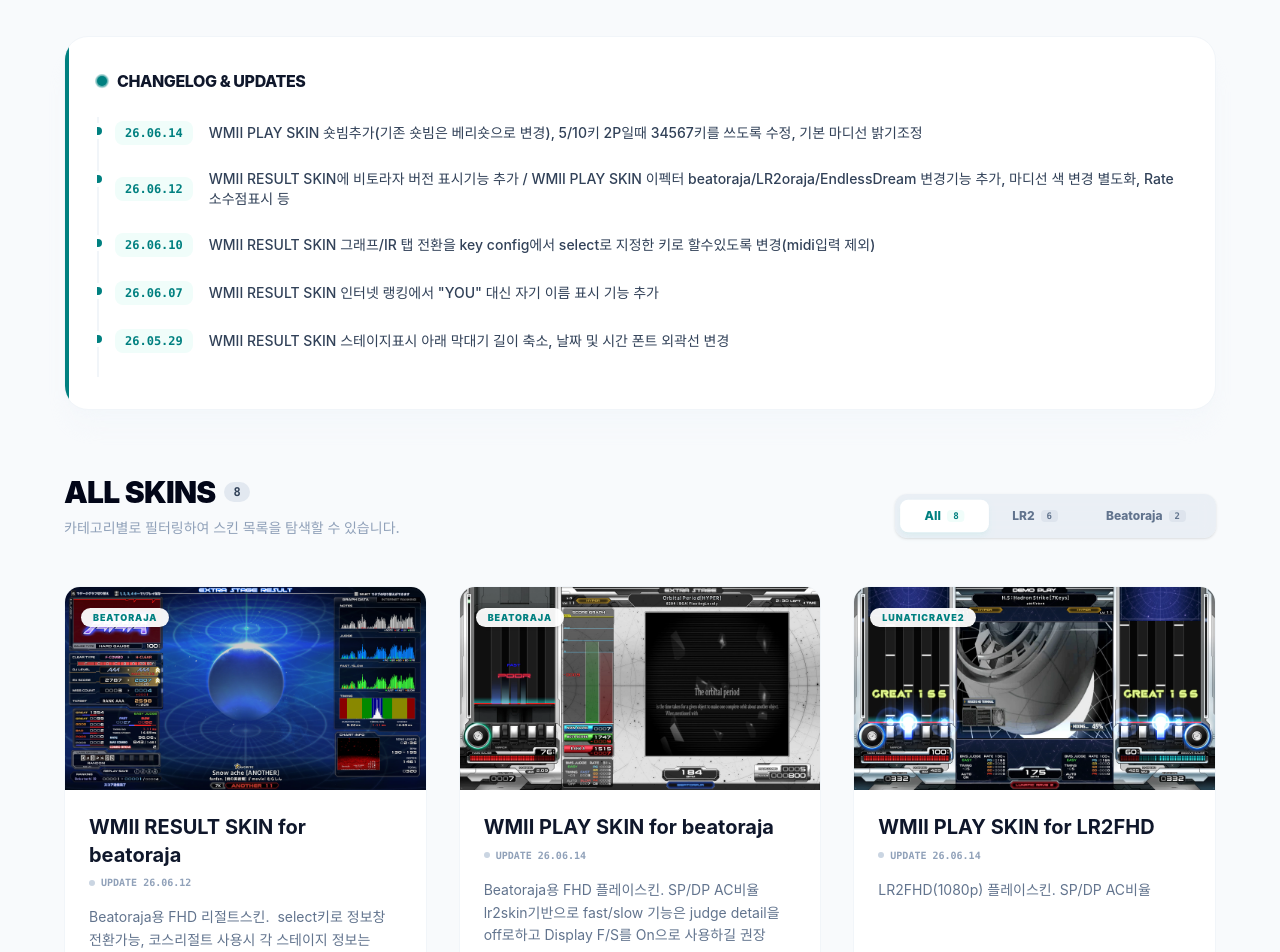
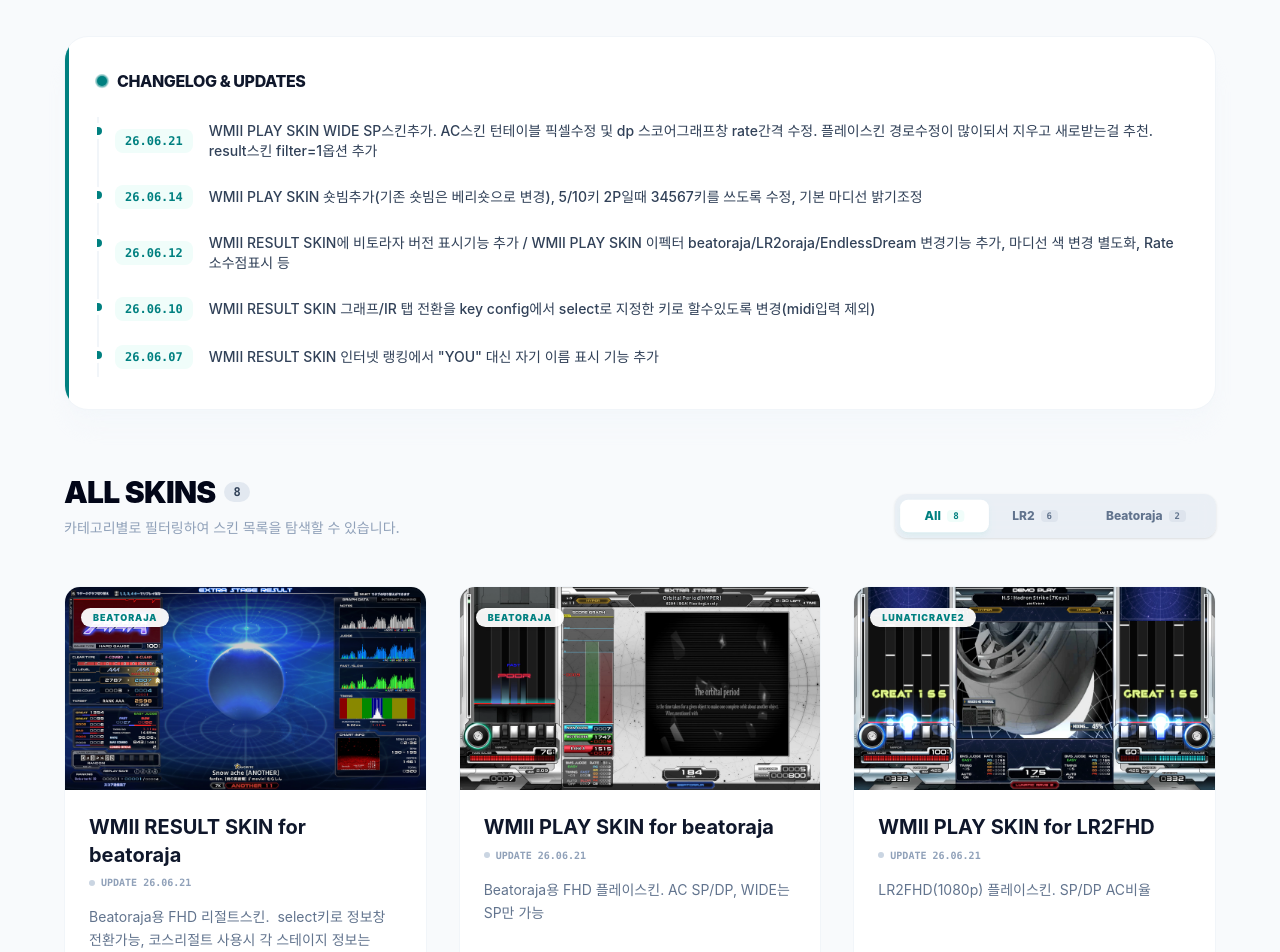
Before and after one commit to p-wn/myWorksWeb, a React (Vite) app: page / in a window 1280 px wide. Shown: the part 640-1592 px from the top of the page. Built offline with nearby package versions, Linux system fonts and the light colour scheme; a web font is replaced by a local one.

Commit message:
asdasdasdasd

```diff
--- a/src/App.tsx
+++ b/src/App.tsx
@@ -14,20 +14,20 @@
       "/images/skins/wmii-result-beatoraja/03.webp",
       "/images/skins/wmii-result-beatoraja/04.webp",
     ],
-    downloadUrl: "https://drive.google.com/file/d/12ZMd6j4YvSB9pNmT62vRUlqTaFo6D2G7/view?usp=sharing",
-    date: "26.06.12",
+    downloadUrl: "https://drive.google.com/file/d/1vs_iFzV6Zitmzg64yrwci-SY2QIMOCbk/view?usp=sharing",
+    date: "26.06.21",
   },
   {
     id: 2,
     title: "WMII PLAY SKIN for beatoraja",
     category: "Beatoraja",
-    description: "Beatoraja용 FHD 플레이스킨. SP/DP AC비율\nlr2skin기반으로 fast/slow 기능은 judge detail을 off로하고 Display F/S를 On으로 사용하길 권장",
+    description: "Beatoraja용 FHD 플레이스킨. AC SP/DP, WIDE는 SP만 가능",
     images: [
       "/images/skins/wmii-play-beatoraja/01.webp",
       "/images/skins/wmii-play-beatoraja/02.webp",
     ],
-    downloadUrl: "https://drive.google.com/file/d/1ridlNzG3-bDoXXrJ68NfXqfbrR7AL6fK/view?usp=sharing",
-    date: "26.06.14",
+    downloadUrl: "https://drive.google.com/file/d/1zsqpraE5VgdllTtMR4jmlQwFCoxisfTD/view?usp=sharing",
+    date: "26.06.21",
   },
   {
     id: 3,
@@ -38,8 +38,8 @@
       "/images/skins/wmii-play-lr2/01.webp",
       "/images/skins/wmii-play-lr2/02.webp",
     ],
-    downloadUrl: "https://drive.google.com/file/d/1MT7k2hn7hjMnQ8b_SCHFxXk5a4WaeA-u/view?usp=sharing",
-    date: "26.06.14",
+    downloadUrl: "https://drive.google.com/file/d/1MGQkVTI9wLe--FgOGQa5skEHGRSc9XKo/view?usp=sharing",
+    date: "26.06.21",
   },
   {
     id: 4,
@@ -355,6 +355,13 @@
                                             <div className="relative group">
                     <div className="absolute -left-[21px] top-1.5 w-2 h-2 rounded-full bg-point ring-4 ring-white transition-all group-hover:scale-125" />
                     <div className="flex flex-col md:flex-row md:items-center gap-2 md:gap-4">
+                      <span className="text-xs font-mono font-bold text-point bg-teal-50 px-2.5 py-1 rounded-lg w-fit">26.06.21</span>
+                      <p className="text-sm text-slate-700 font-medium">WMII PLAY SKIN WIDE SP스킨추가. AC스킨 턴테이블 픽셀수정 및  dp 스코어그래프창 rate간격 수정. 플레이스킨 경로수정이 많이되서 지우고 새로받는걸 추천. result스킨 filter=1옵션 추가</p>
+                    </div>
+                  </div>
+                                            <div className="relative group">
+                    <div className="absolute -left-[21px] top-1.5 w-2 h-2 rounded-full bg-point ring-4 ring-white transition-all group-hover:scale-125" />
+                    <div className="flex flex-col md:flex-row md:items-center gap-2 md:gap-4">
                       <span className="text-xs font-mono font-bold text-point bg-teal-50 px-2.5 py-1 rounded-lg w-fit">26.06.14</span>
                       <p className="text-sm text-slate-700 font-medium">WMII PLAY SKIN 숏빔추가(기존 숏빔은 베리숏으로 변경), 5/10키 2P일때 34567키를 쓰도록 수정, 기본 마디선 밝기조정 </p>
                     </div>
```
